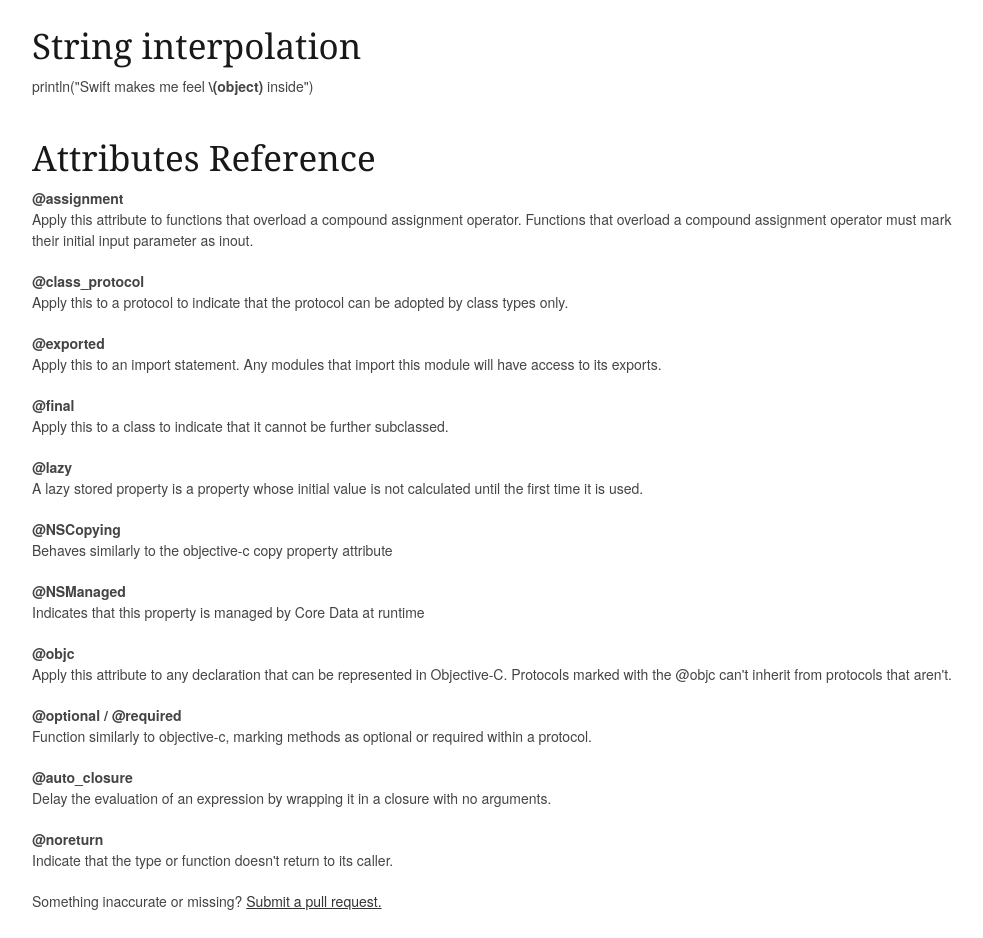
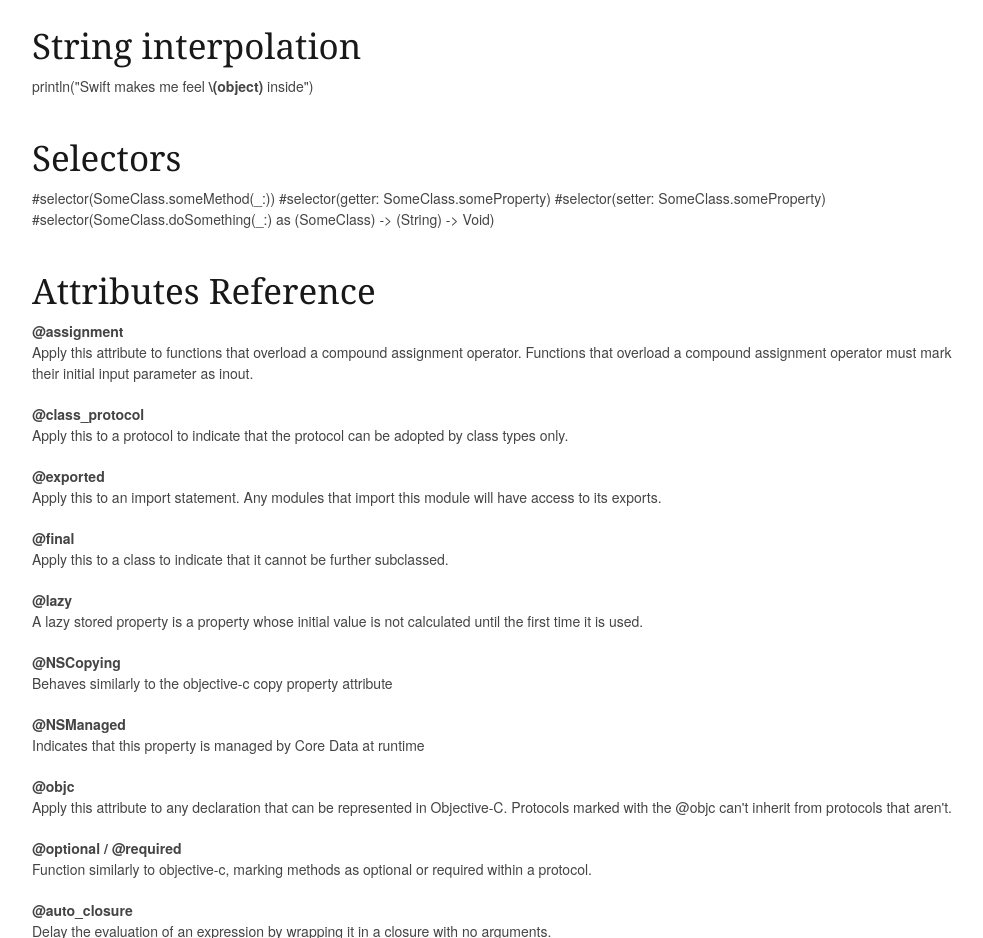
Before and after one commit to mmuszynski/fuckingswiftsyntax.com, a plain HTML site: page index.html in a window 1280 px wide. Shown: the part 2920-3858 px from the top of the page, without its empty margins (138-1121 px from the left). Before the commit the page ends 3832 px from the top, so only its background shows below. Drawn offline with Linux system fonts and the light colour scheme.

Commit message:
Update index.html

```diff
--- a/index.html
+++ b/index.html
@@ -182,6 +182,15 @@
 				println("Swift makes me feel <b>\(object)</b> inside")
 			</code>
 			</p><br />
+			<h2>Selectors</h2>
+
+			<code>
+				#selector(SomeClass.someMethod(_:))
+				#selector(getter: SomeClass.someProperty)
+				#selector(setter: SomeClass.someProperty)
+				#selector(SomeClass.doSomething(_:) as (SomeClass) -> (String) -> Void)
+			</code>
+			</p><br />
 			<h2>Attributes Reference</h2>
 
 			<p>
```
